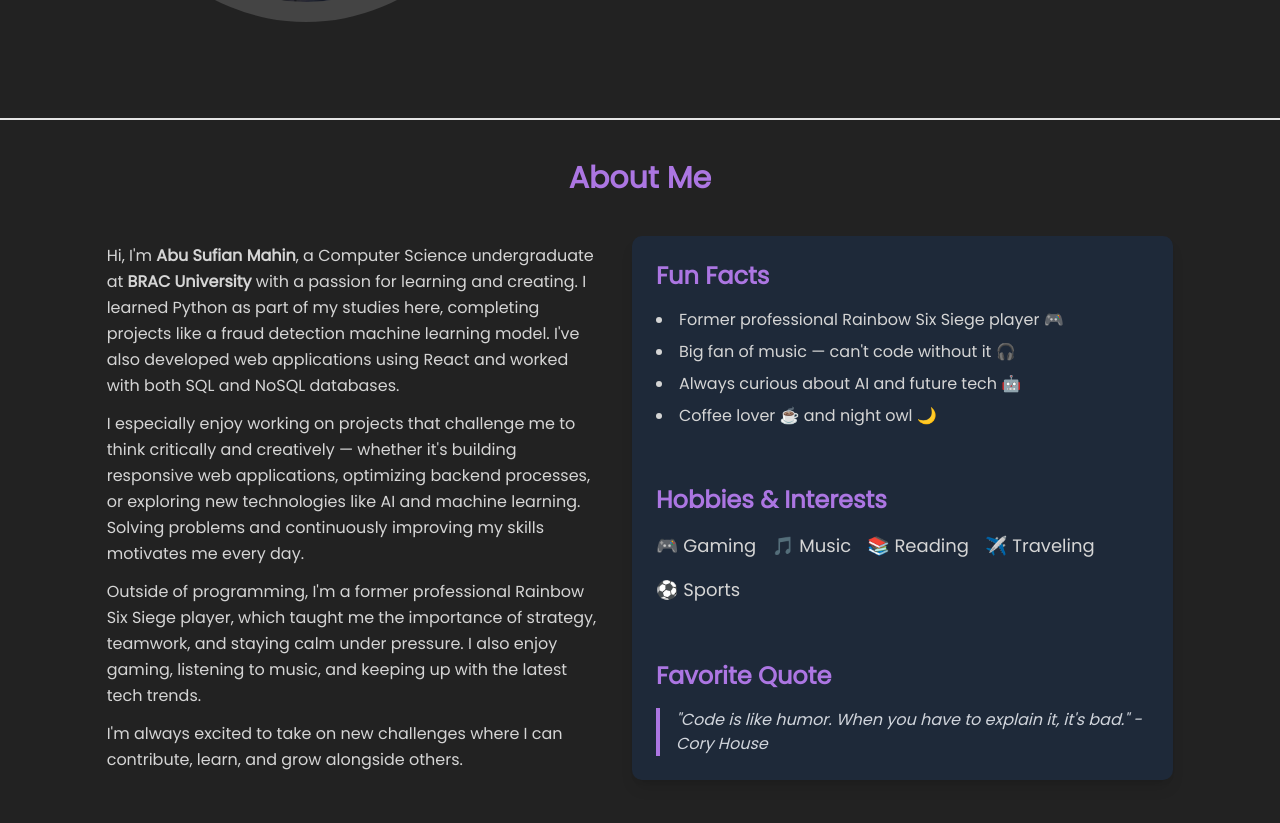
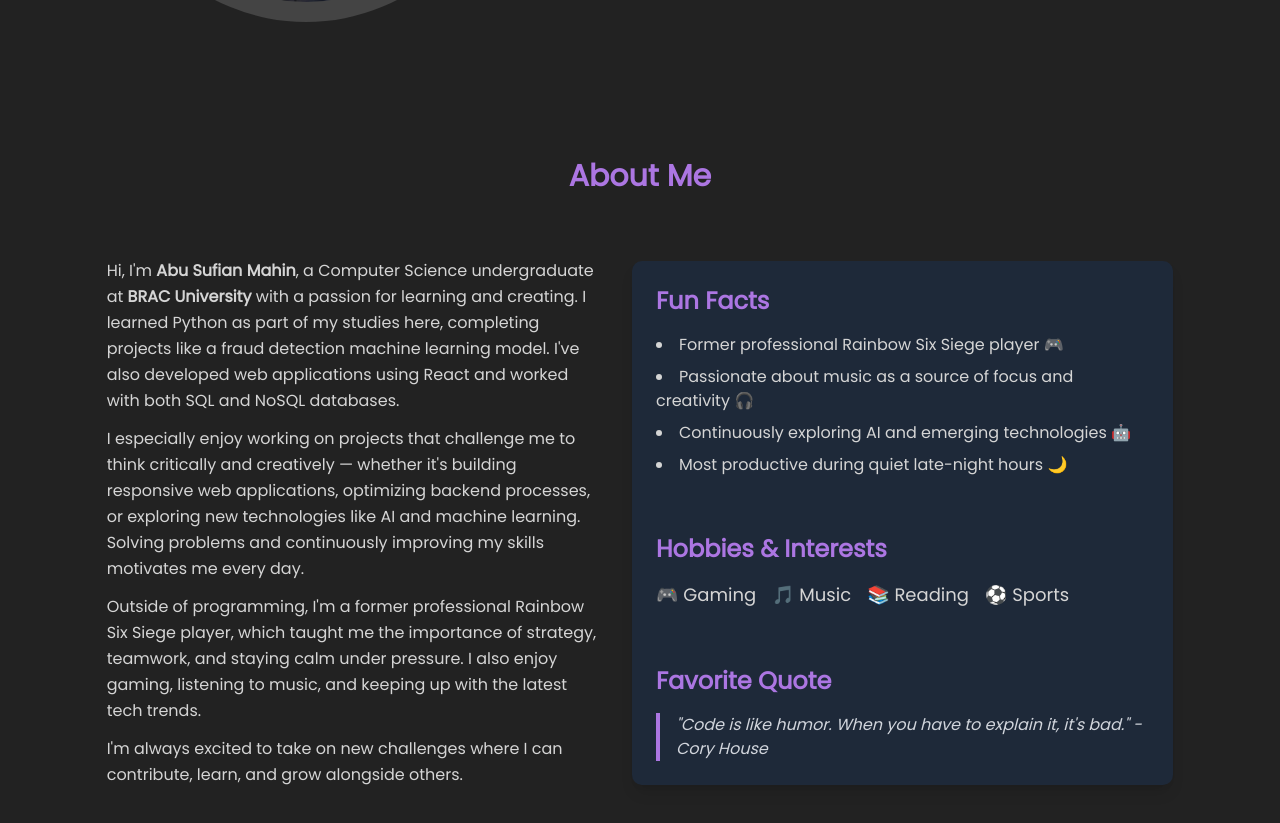
Before and after one commit to AbuSufianMahin/portfolio, a React (Vite) app: page / in a window 1280 px wide. Shown: the part 543-1366 px from the top of the page. Built offline with nearby package versions, Linux system fonts and the light colour scheme.

Commit message:
added about me section

```diff
--- a/package.json
+++ b/package.json
@@ -14,6 +14,7 @@
     "@radix-ui/react-navigation-menu": "^1.2.13",
     "@radix-ui/react-slot": "^1.2.3",
     "@tailwindcss/vite": "^4.1.11",
+    "aos": "^2.3.4",
     "class-variance-authority": "^0.7.1",
     "clsx": "^2.1.1",
     "framer-motion": "^12.23.12",
--- a/src/Components/Common/Navbar.jsx
+++ b/src/Components/Common/Navbar.jsx
@@ -33,7 +33,6 @@ const Navbar = () => {
                                     <NavLink
                                         key={navItem.name}
                                         to={navItem.href}
-                                        end={navItem.href === "/"}
                                         className="px-4 py-1.5 rounded-full font-bold hover:text-primary transition duration-300"
 
                                     >
--- a/src/Pages/HomeLayoutPages/AboutMe.jsx
+++ b/src/Pages/HomeLayoutPages/AboutMe.jsx
@@ -1,11 +1,14 @@
 
 const AboutMe = () => {
     return (
-        <section className='py-10 border-t-2' id="about-me">
+        <section className='py-10' id="about-me">
             <div className='w-11/12 md:w-10/12 max-w-7xl mx-auto'>
-                <h1 className='text-3xl text-primary font-bold text-center'>About Me</h1>
+                <div className="text-center space-y-2 lg:max-w-1/2 mx-auto">
+                    <h1 className='text-3xl text-primary font-bold'>About Me</h1>
+                    {/* <p className="text-[#d5d5d5] ">An insight into my background, the passions that fuel my work, and the experiences that shape how I approach technology and life.</p> */}
+                </div>
 
-                <div className="flex flex-col xl:flex-row items-center gap-8 mt-10">
+                <div className="flex flex-col xl:flex-row items-center gap-8 mt-16">
                     <div className='space-y-3 text-sm md:text-base leading-relaxed text-[#d5d5d5] flex-1'>
                         <p>
                             Hi, I'm <span className="font-bold">Abu Sufian Mahin</span>, a Computer Science undergraduate at <span className="font-bold">BRAC University</span> with a passion for learning and creating. I learned Python as part of my studies here, completing projects like a fraud detection machine learning model. I've also developed web applications using React and worked with both SQL and NoSQL databases.
@@ -25,9 +28,9 @@ const AboutMe = () => {
                         <h3 className="text-2xl font-semibold mb-4 text-primary">Fun Facts</h3>
                         <ul className="list-disc list-inside space-y-2">
                             <li>Former professional Rainbow Six Siege player 🎮</li>
-                            <li>Big fan of music — can't code without it 🎧</li>
-                            <li>Always curious about AI and future tech 🤖</li>
-                            <li>Coffee lover ☕ and night owl 🌙</li>
+                            <li>Passionate about music as a source of focus and creativity 🎧</li>
+                            <li>Continuously exploring AI and emerging technologies 🤖</li>
+                            <li>Most productive during quiet late-night hours 🌙</li>
                         </ul>
 
                         <h3 className="text-2xl font-semibold mt-6 mb-4 text-primary">Hobbies & Interests</h3>
@@ -35,7 +38,6 @@ const AboutMe = () => {
                             <span>🎮 Gaming</span>
                             <span>🎵 Music</span>
                             <span>📚 Reading</span>
-                            <span>✈️ Traveling</span>
                             <span>⚽ Sports</span>
                         </div>
 
--- a/src/main.jsx
+++ b/src/main.jsx
@@ -1,12 +1,18 @@
 import { StrictMode } from 'react'
 import { createRoot } from 'react-dom/client'
+import AOS from 'aos';
+import 'aos/dist/aos.css';
+AOS.init();
+
 
 import {
   createBrowserRouter,
   RouterProvider,
 } from "react-router";
-import HomePage from './Pages/HomeLayoutPages/HomePage';
 import "./index.css"
+
+
+
 import HomeLayout from './Components/Layouts/HomeLayout';
 
 const router = createBrowserRouter([
```
Also changed, not shown: 1 other file (tests, documents, lock files or other folders).
